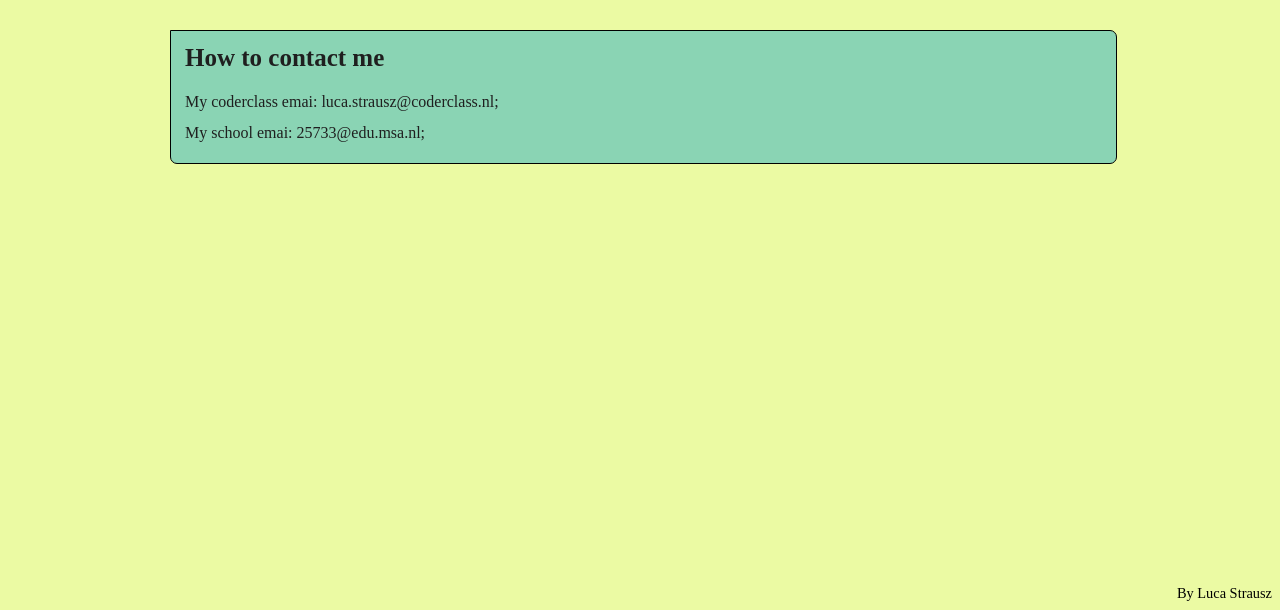
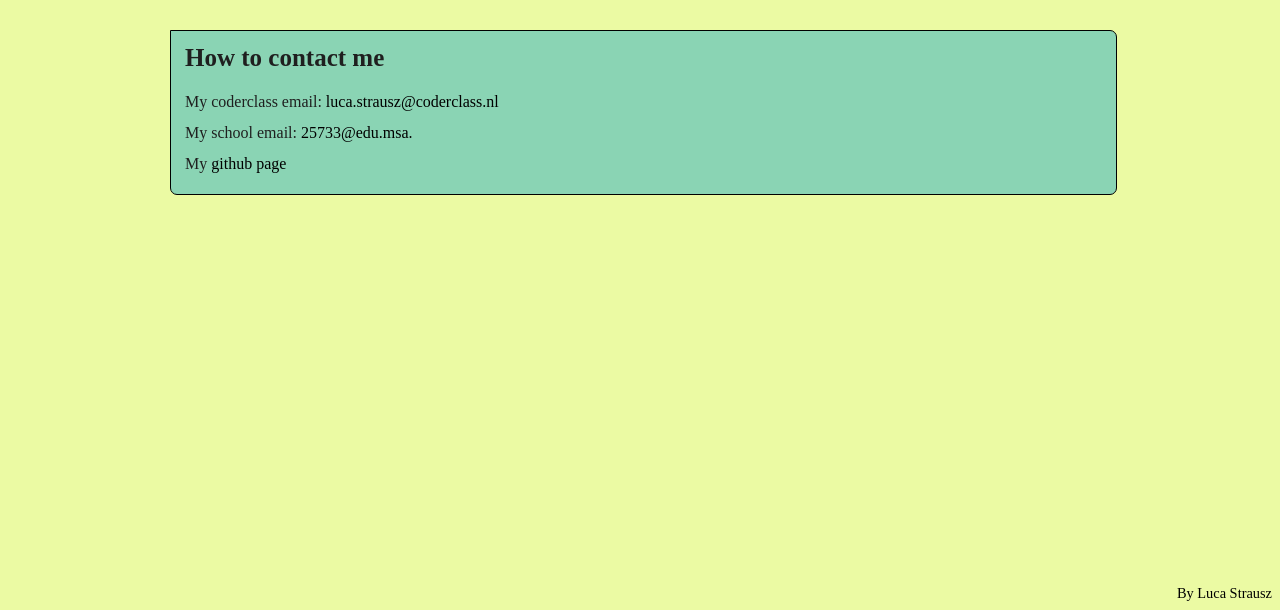
Before and after one commit to StrauszCoderclass/StrauszCoderclass.github.io, a plain HTML site: page contact.html in a window 1280 px wide. Shown: the part 190-800 px from the top of the page. Drawn offline with Linux system fonts and the light colour scheme.

```diff
--- a/contact.html
+++ b/contact.html
@@ -22,8 +22,9 @@
       <section class="maintext" id="section1">
         <p class="subtitel">How to contact me</p>
         <ul class= "mp0" id="contacts">
-          <li>My coderclass emai: luca.strausz@coderclass.nl;
-          <li>My school emai: 25733@edu.msa.nl;
+          <li>My coderclass email: <a class="link mp0" href = "mailto: luca.strausz@coderclass.nl">luca.strausz@coderclass.nl</a></li>
+          <li>My school email: <a class="link mp0" href = "mailto: 25733@edu.msa.nl">25733@edu.msa.</a></li>
+          <li>My <a class="link mp0" href="https://github.com/StrauszCoderclass">github page</a></li>
         </ul>
       </section>
     </div>
```
Also changed, not shown: projects.html (+1 -0 lines).
